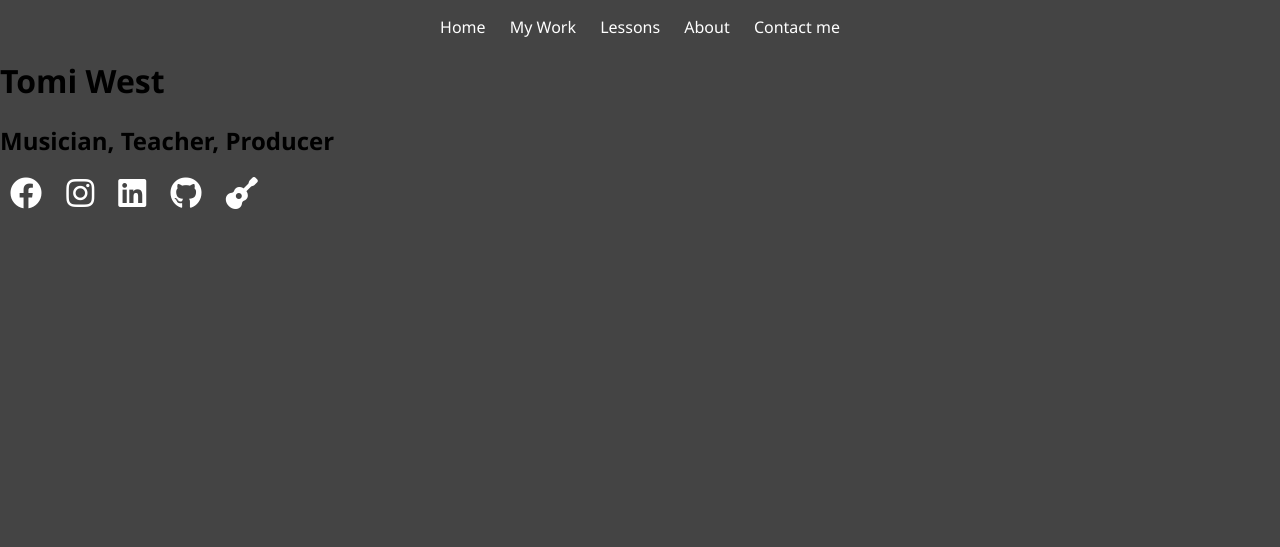
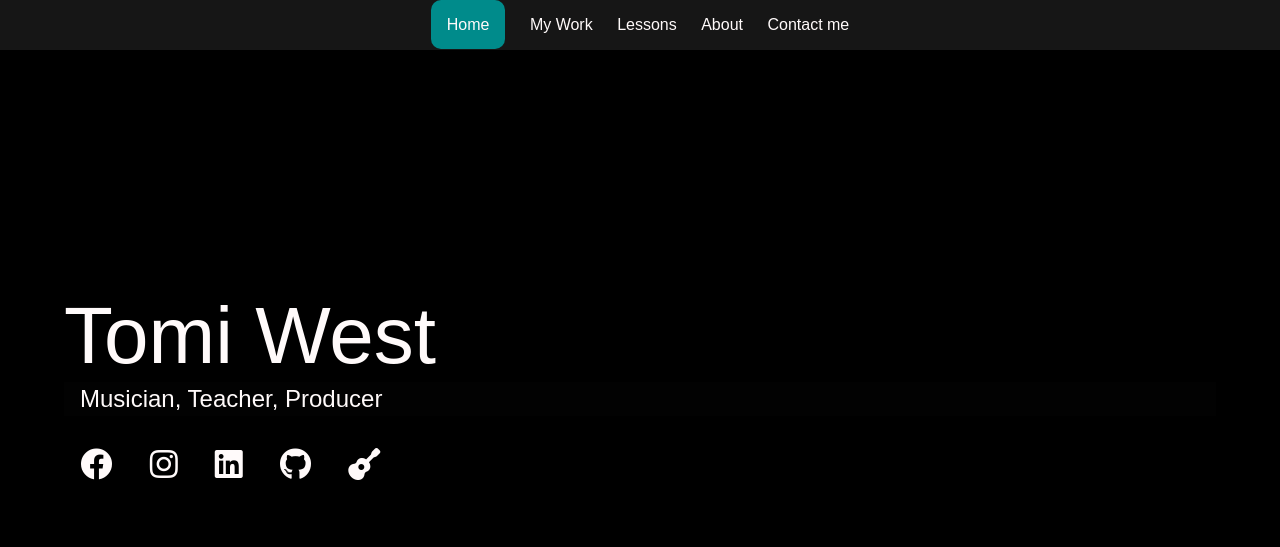
Before and after one commit to tomppatomppa/My_Portfolio_Website, a website: page dist/index.html in a window 1280 px wide. Drawn offline with Linux system fonts and the light colour scheme.

Commit message:
added page styling & basic color animation

```diff
--- a/scss/main.scss
+++ b/scss/main.scss
@@ -1,30 +1,91 @@
-$primary-color: #444;
+$primary-color: #000000;
+$secondary-color: #fffafa;
+
+@mixin easeOut {
+  transition: all 0.5s ease-out;
+}
+
 * {
   box-sizing: border-box;
 }
 body {
   background: $primary-color;
-
+  padding-top: 0px !important;
   height: 100%;
   margin: 0;
-  font-family: "Segoe UI", Tahoma, Geneva, Verdana, sans-serif;
+  font-family: sans-serif;
+  border-top: steelblue;
 }
 //align nav bar to center
 .top-navbar {
-  margin-top: 1rem;
+  background-color: #161616;
   text-align: center;
+  padding: 1rem;
+  //border-bottom: $secondary-color;
+  a {
+    //set color
+    color: $secondary-color;
+    //remove line under link
+    text-decoration: none;
+    //space between links
+    margin: 10px;
+    &:hover {
+      color: darkcyan;
+      @include easeOut();
+    }
+  }
+}
+// Headings
+h1,
+h2 {
+  margin: 0;
+  font-weight: 400;
+
+  //Change properties of lg-heading
+  &.lg-heading {
+    font-size: 5rem;
+    color: $secondary-color;
+    .text-secondary {
+      color: $secondary-color;
+    }
+  }
+  //Change properties of sm-heading
+  &.sm-heading {
+    margin-bottom: 2rem;
+    padding: 0.2rem 1rem;
+    color: $secondary-color;
+    background: rgba(lighten($primary-color, 2), 0.5);
+  }
 }
 
-//nav bar links
-a {
-  //set color
-  color: #fff;
-  //remove line under link
-  text-decoration: none;
-  //space between links
-  margin: 10px;
+//change color for current page
+.current {
+  background-color: darkcyan;
+  padding: 1rem;
+  border-radius: 10px;
 }
+main {
+  padding: 4rem;
 
-.custom-icon {
-  background: url("..dist/img/soundslice_icon.jpg");
+  .icons {
+    margin-top: 1rem;
+  }
+
+  a {
+    color: $secondary-color;
+    text-decoration: none;
+    margin: 10px;
+    padding: 0.4rem;
+    &:hover {
+      color: darkcyan;
+      @include easeOut;
+    }
+  }
+
+  &#home {
+    overflow: hidden;
+    h1 {
+      margin-top: 20vh;
+    }
+  }
 }
```
Also changed, not shown: dist/css/main.css, dist/index.html.
